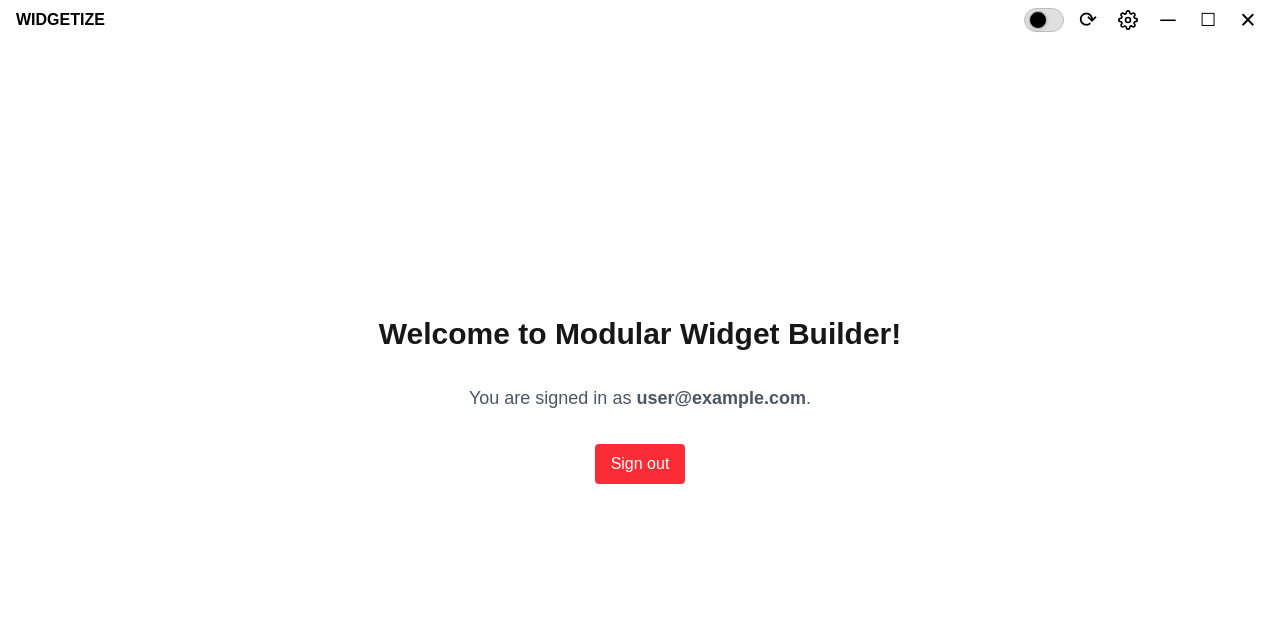
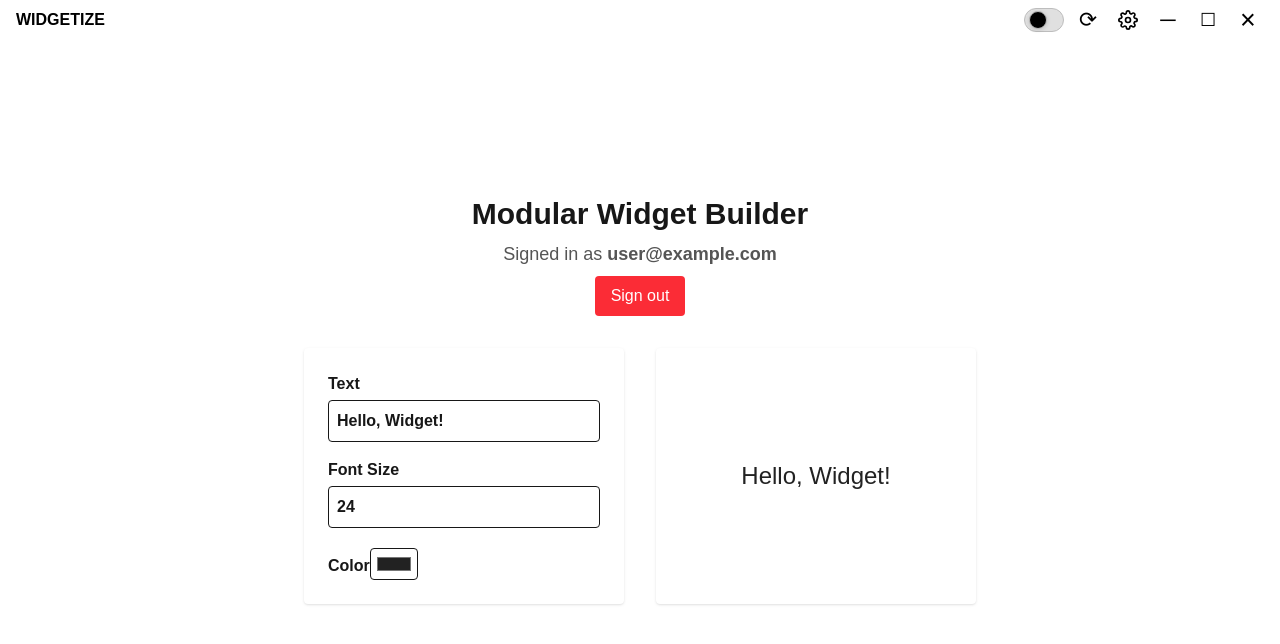
Before and after one commit to llotze/modular-widget-builder, a Next.js app: page / in a window 1280 px wide. Shown: the top 644 px of the page. Built offline with nearby package versions, Linux system fonts and the light colour scheme; no server answers; sample sign-in values are in the browser's storage.

Commit message:
base structure for text widget

```diff
--- /dev/null
+++ b/src/app/WidgetBuilderClientWrapper.tsx
@@ -0,0 +1,6 @@
+"use client";
+import WidgetBuilderPage from "./components/client/WidgetBuilderPage";
+
+export default function WidgetBuilderClientWrapper({ email }: { email: string }) {
+  return <WidgetBuilderPage email={email} />;
+}
--- /dev/null
+++ b/src/app/components/client/WidgetBuilderPage.tsx
@@ -0,0 +1,74 @@
+"use client";
+import React, { useState } from "react";
+import { SignOutButton } from "../SignoutButton";
+
+export default function WidgetBuilderPage({ email }: { email: string }) {
+  const [text, setText] = useState("Hello, Widget!");
+  const [fontSize, setFontSize] = useState(24);
+  const [color, setColor] = useState("#222222");
+
+  return (
+    <div className="flex flex-col items-center justify-center min-h-screen p-8 gap-8 bg-[var(--color-bg-main)]">
+      <div className="flex flex-col items-center gap-2">
+        <h1 className="text-3xl font-bold" style={{ color: "var(--color-text-main)" }}>
+          Modular Widget Builder
+        </h1>
+        <p className="text-lg" style={{ color: "var(--color-text-muted)" }}>
+          Signed in as <b>{email}</b>
+        </p>
+        <SignOutButton />
+      </div>
+      <div className="flex flex-col md:flex-row gap-8 w-full max-w-2xl">
+        {/* Controls */}
+        <div className="flex flex-col gap-4 w-full md:w-1/2 bg-[var(--color-bg-section)] p-6 rounded shadow">
+          <label className="font-semibold" style={{ color: "var(--color-text-main)" }}>
+            Text
+            <input
+              type="text"
+              value={text}
+              onChange={e => setText(e.target.value)}
+              className="w-full mt-1 p-2 rounded border"
+              style={{ color: "var(--color-text-main)", background: "var(--color-bg-main)" }}
+            />
+          </label>
+          <label className="font-semibold" style={{ color: "var(--color-text-main)" }}>
+            Font Size
+            <input
+              type="number"
+              min={12}
+              max={72}
+              value={fontSize}
+              onChange={e => setFontSize(Number(e.target.value))}
+              className="w-full mt-1 p-2 rounded border"
+              style={{ color: "var(--color-text-main)", background: "var(--color-bg-main)" }}
+            />
+          </label>
+          <label className="font-semibold" style={{ color: "var(--color-text-main)" }}>
+            Color
+            <input
+              type="color"
+              value={color}
+              onChange={e => setColor(e.target.value)}
+              className="w-12 h-8 mt-1 p-1 rounded border"
+              style={{ background: "var(--color-bg-main)" }}
+            />
+          </label>
+        </div>
+        {/* Preview */}
+        <div className="flex flex-col items-center justify-center w-full md:w-1/2 bg-[var(--color-bg-section)] p-6 rounded shadow">
+          <span
+            style={{
+              fontSize: `${fontSize}px`,
+              color,
+              fontFamily: "inherit",
+              textAlign: "center",
+              wordBreak: "break-word",
+            }}
+          >
+            {text}
+          </span>
+        </div>
+      </div>
+    </div>
+  );
+}
--- a/src/app/page.tsx
+++ b/src/app/page.tsx
@@ -1,8 +1,8 @@
 import { getServerSession } from "next-auth";
 import { authOptions } from "./api/auth/[...nextauth]/route";
 import { redirect } from "next/navigation";
-import { SignOutButton } from "./components/SignoutButton";
-import Image from "next/image";
+import WidgetBuilderClientWrapper from "./WidgetBuilderClientWrapper";
+
 
 export default async function Home() {
   const session = await getServerSession(authOptions);
@@ -11,11 +11,5 @@ export default async function Home() {
     redirect("/auth/signin");
   }
 
-  return (
-    <div className="flex flex-col items-center justify-center min-h-screen p-8 gap-8">
-      <h1 className="text-3xl font-bold">Welcome to Modular Widget Builder!</h1>
-      <p className="text-lg text-gray-600">You are signed in as <b>{session.user?.email}</b>.</p>
-      <SignOutButton />
-    </div>
-  );
+  return <WidgetBuilderClientWrapper email={session.user?.email ?? "Unknown"} />;
 }
```
